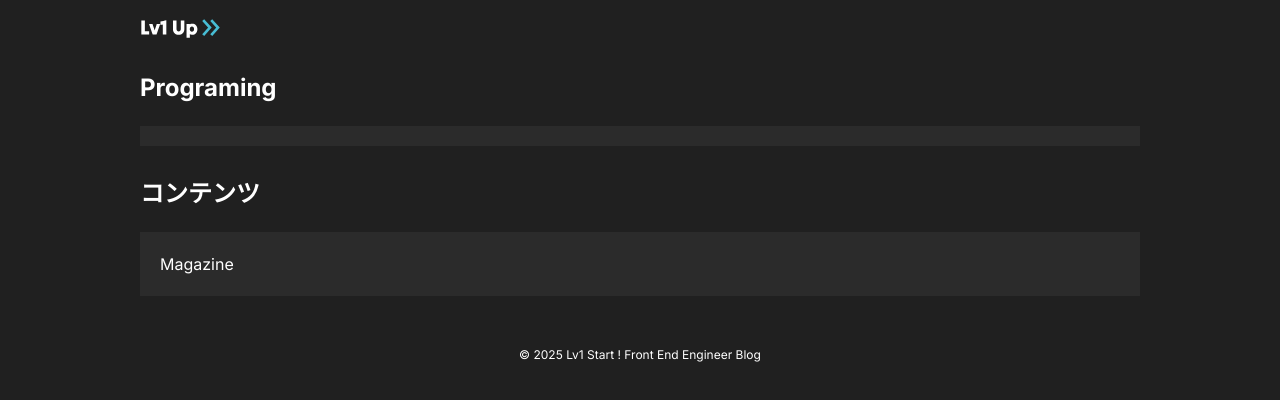
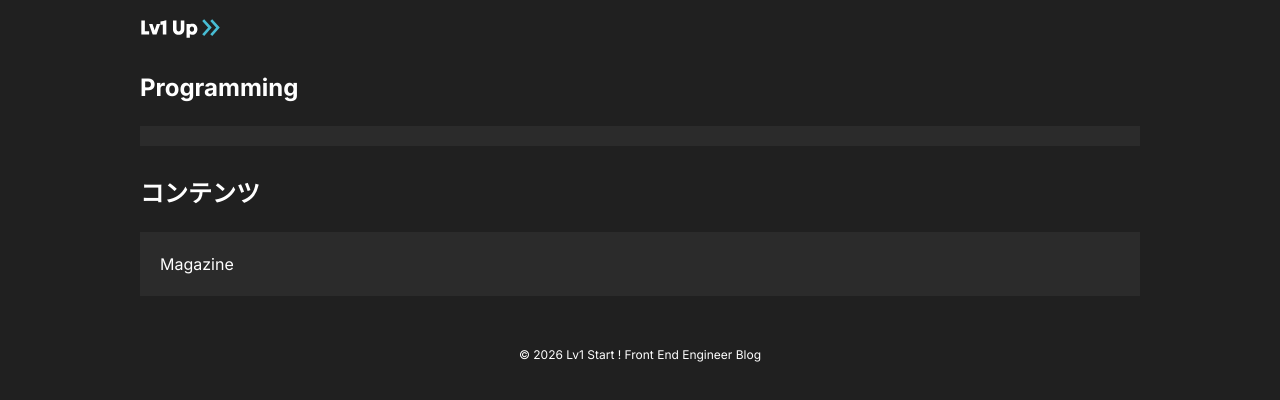
Before and after one commit to aotya/engineer_blog, a Next.js app: page / in a window 1280 px wide. Shown: the part 1592-1992 px from the top of the page. Built offline with nearby package versions, Linux system fonts and the light colour scheme.

Commit message:
git commit タイポとCSS修正

```diff
--- a/src/components/layout/Footer.module.scss
+++ b/src/components/layout/Footer.module.scss
@@ -12,7 +12,7 @@
           width: 80px;
         }
       }
-      .footerPrograming {
+      .footerProgramming {
         font-size: 24px;
         font-weight: 700;
         line-height: 1.5;
@@ -21,7 +21,7 @@
           font-size: 20px;
         }
       }
-      .footerProgramingList {
+      .footerProgrammingList {
         display: flex;
         font-size: 16px;
         font-weight: 400;
@@ -31,7 +31,7 @@
         column-gap: 14px;
         padding: 10px;
         flex-wrap: wrap;
-        .footerProgramingItem {
+        .footerProgrammingItem {
           padding: 10px;
           &:hover {
             transition: all 0.2s ease;
--- a/src/components/layout/Footer.tsx
+++ b/src/components/layout/Footer.tsx
@@ -23,10 +23,10 @@ export const Footer = async () => {
             <Image src="/footerLogo.svg" alt="logo" width={100} height={90} />
           </Link>
           <div className={styles.footerContent}>
-            <p className={styles.footerPrograming}>Programing</p>
-            <div className={styles.footerProgramingList}>
+            <p className={styles.footerProgramming}>Programming</p>
+            <div className={styles.footerProgrammingList}>
               {list && list.map((item) => (
-                <Link key={item.slug} className={styles.footerProgramingItem} href={`/${item.slug}/`}>
+                <Link key={item.slug} className={styles.footerProgrammingItem} href={`/${item.slug}/`}>
                   <p>{item.name}</p>
               </Link>
               ))}
@@ -41,7 +41,7 @@ export const Footer = async () => {
             </div>
           </div>
         </div>
-        <p className={styles.footerCopyright}>© 2025 Lv1 Start ! Front End Engineer Blog</p>
+        <p className={styles.footerCopyright}>© 2026 Lv1 Start ! Front End Engineer Blog</p>
       </div>
     </footer>
   );
```
